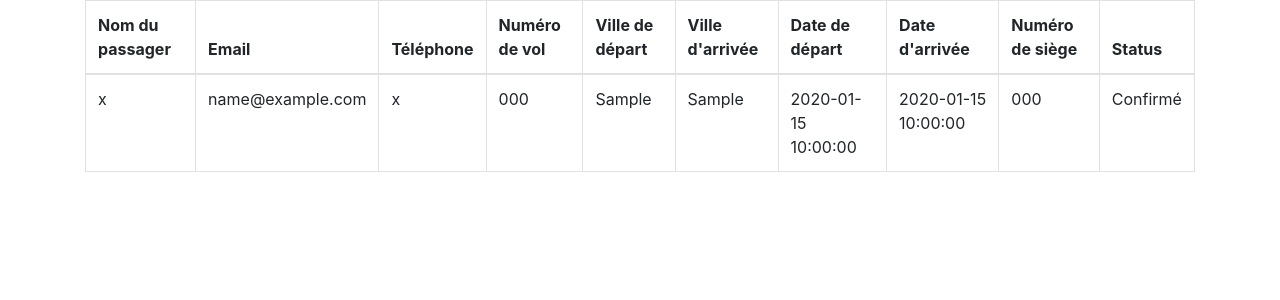
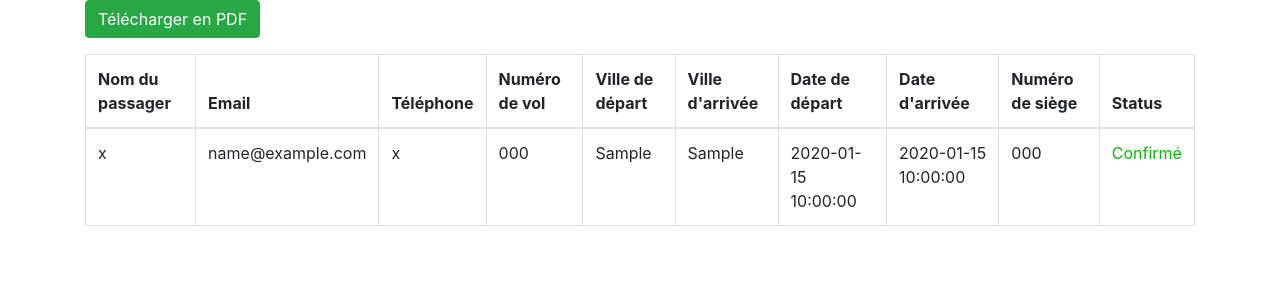
Before and after one commit to codeTun/vols-reservation, a PHP site: page /myReservation.php in a window 1280 px wide. Shown: the part 122-422 px from the top of the page. Run offline with PHP 8.4, Linux system fonts and the light colour scheme; tables that the repository leaves empty or names only in its code hold one stand-in row (values such as "Sample post"); some libraries are stand-ins or nearby versions.

Commit message:
✅ Finished !

```diff
--- a/user/myReservation.php
+++ b/user/myReservation.php
@@ -48,6 +48,17 @@ $result = $conn->query($sql);
     <meta name="viewport" content="width=device-width, initial-scale=1.0">
     <title>Bienvenue</title>
     <link rel="stylesheet" href="https://maxcdn.bootstrapcdn.com/bootstrap/4.0.0/css/bootstrap.min.css">
+    <style>
+        .status-confirmed {
+            color: #00BB00;
+        }
+        .status-pending {
+            color: #EBB503;
+        }
+        .status-cancelled {
+            color: #DB0700;
+        }
+    </style>
 </head>
 <body>
     <!-- Navbar -->
@@ -73,7 +84,8 @@ $result = $conn->query($sql);
     </nav>
 
     <div class="container">
-        <table class="table table-bordered">
+        <button id="downloadPdf" class="btn btn-success mb-3">Télécharger en PDF</button>
+        <table id="reservationTable" class="table table-bordered">
             <thead>
                 <tr>
                     <th>Nom du passager</th>
@@ -98,13 +110,13 @@ $result = $conn->query($sql);
                             $statusText = 'Confirmé';
                         } elseif ($row['reservation_status'] == 'Pending') {
                             $statusClass = 'status-pending';
-                            $statusText = 'En cours';
+                            $statusText = 'encours';
                         } elseif ($row['reservation_status'] == 'Cancelled') {
                             $statusClass = 'status-cancelled';
                             $statusText = 'Annulé';
                         } elseif ($row['reservation_status'] == '') {
                             $statusClass = 'status-pending';
-                            $statusText = 'En cours';
+                            $statusText = 'encours';
                         }
                         echo "<tr>";
                         echo "<td>" . $row["passenger_name"] . "</td>";
@@ -116,7 +128,7 @@ $result = $conn->query($sql);
                         echo "<td>" . $row["departure_date"] . "</td>";
                         echo "<td>" . $row["arrival_date"] . "</td>";
                         echo "<td>" . $row["seat_number"] . "</td>";
-                        echo "<td>" . $statusText . "</td>";
+                        echo "<td class='$statusClass'>" . $statusText . "</td>";
                         echo "</tr>";
                     }
                 } else {
@@ -178,6 +190,10 @@ $result = $conn->query($sql);
     <script src="https://code.jquery.com/jquery-3.2.1.slim.min.js"></script>
     <!-- Bootstrap JS -->
     <script src="https://maxcdn.bootstrapcdn.com/bootstrap/4.0.0/js/bootstrap.min.js"></script>
+    <!-- jsPDF -->
+    <script src="https://cdnjs.cloudflare.com/ajax/libs/jspdf/2.3.1/jspdf.umd.min.js"></script>
+    <!-- html2canvas -->
+    <script src="https://cdnjs.cloudflare.com/ajax/libs/html2canvas/1.4.1/html2canvas.min.js"></script>
 
     <script>
         $(document).ready(function() {
@@ -191,6 +207,48 @@ $result = $conn->query($sql);
                 alert('Erreur lors de l\'ajout de la réservation.');
                 window.location.href = 'myReservation.php'; // Refresh the page
             }
+
+            document.getElementById('downloadPdf').addEventListener('click', function() {
+                const { jsPDF } = window.jspdf;
+                const doc = new jsPDF();
+
+                // Add header
+                doc.setFontSize(18);
+                doc.text('Bienvenue', 105, 10, null, null, 'center');
+
+                // Add date
+                const date = new Date().toLocaleDateString();
+                doc.setFontSize(12);
+                doc.text(`Date: ${date}`, 105, 20, null, null, 'center');
+
+                html2canvas(document.querySelector("#reservationTable")).then(canvas => {
+                    const imgData = canvas.toDataURL('image/png');
+                    const imgWidth = 210; // A4 width in mm
+                    const pageHeight = 295; // A4 height in mm
+                    const imgHeight = canvas.height * imgWidth / canvas.width;
+                    let heightLeft = imgHeight;
+                    let position = 30; // Start position for content
+
+                    doc.addImage(imgData, 'PNG', 0, position, imgWidth, imgHeight);
+                    heightLeft -= pageHeight;
+
+                    while (heightLeft >= 0) {
+                        position = heightLeft - imgHeight + 30;
+                        doc.addPage();
+                        doc.addImage(imgData, 'PNG', 0, position, imgWidth, imgHeight);
+                        heightLeft -= pageHeight;
+                    }
+
+                    // Add footer
+                    const pageCount = doc.internal.getNumberOfPages();
+                    for (let i = 1; i <= pageCount; i++) {
+                        doc.setPage(i);
+                        doc.text('Signature: _______________', 105, 290, null, null, 'center');
+                    }
+
+                    doc.save('reservations.pdf');
+                });
+            });
         });
     </script>
 </body>
```
Also changed, not shown: admin/index.php (+4 -4 lines).
